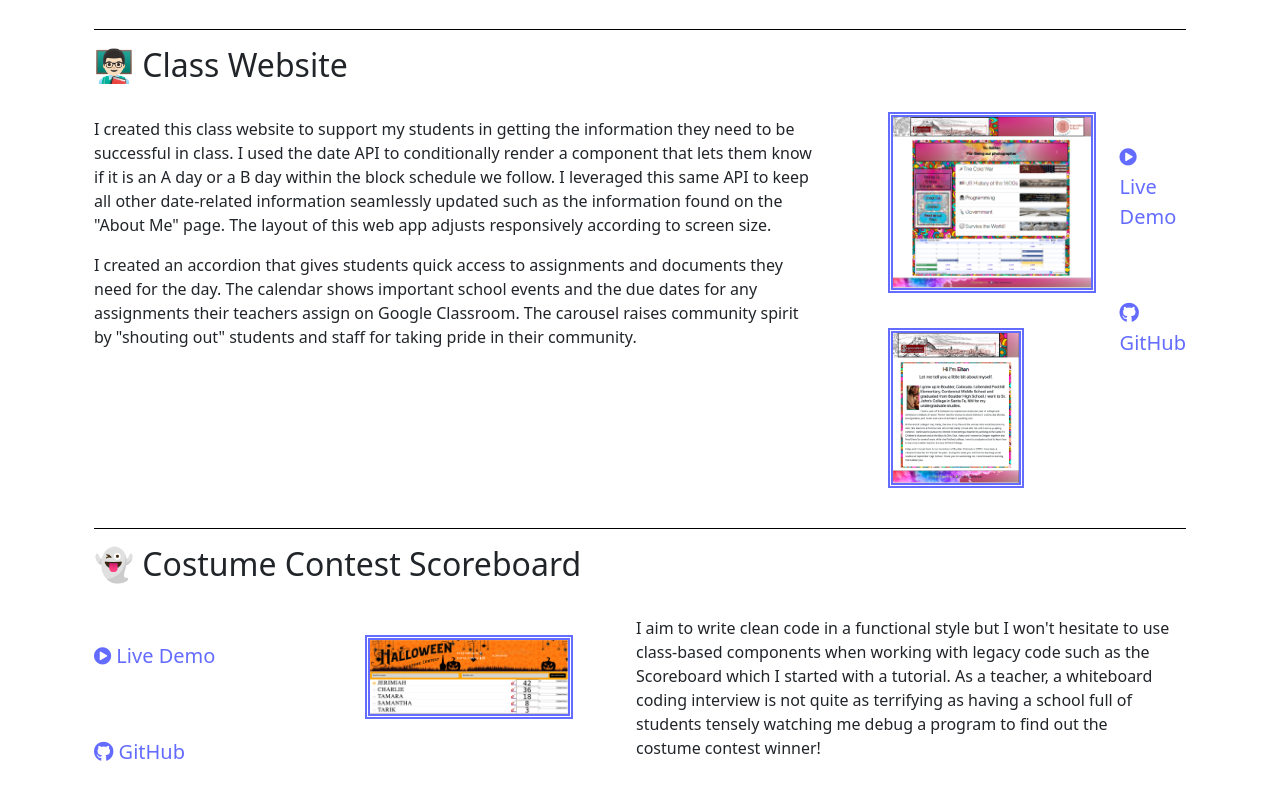
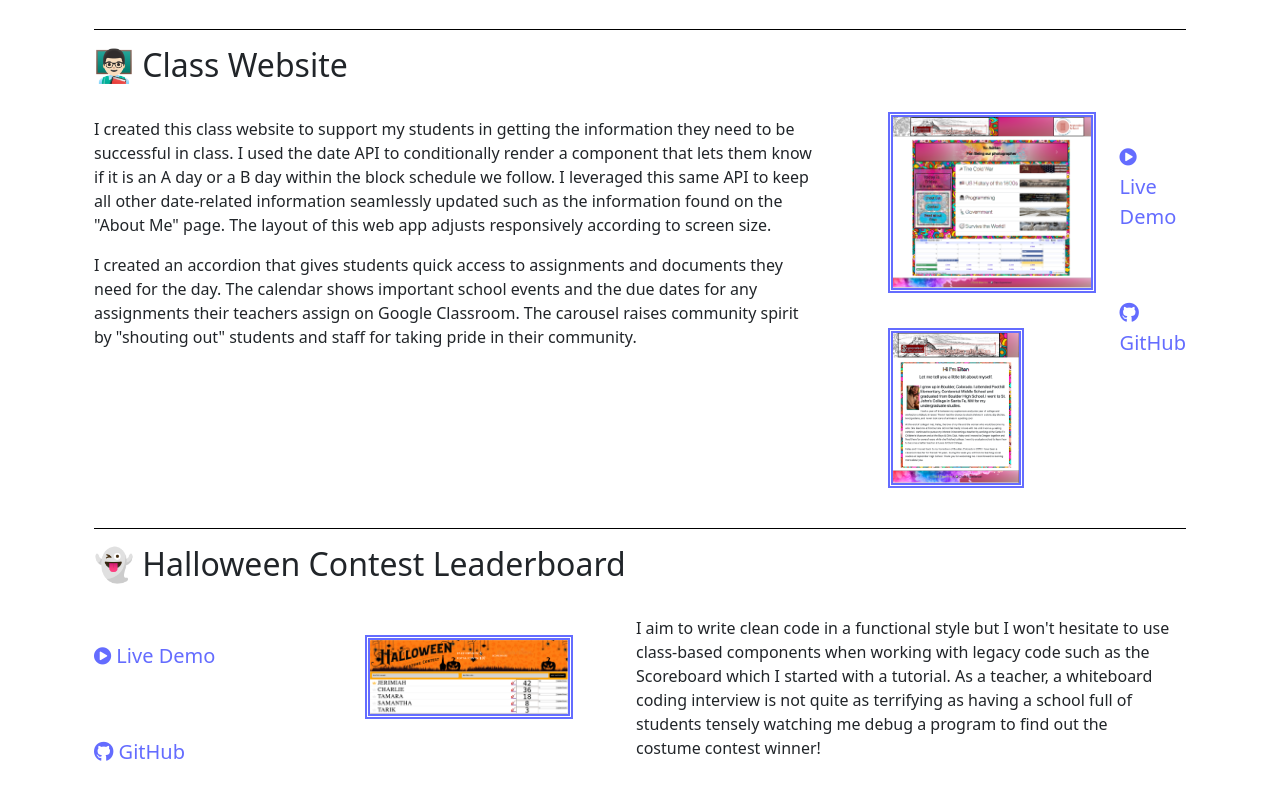
Before and after one commit to eitanfire/Portfolio, a React (Vite) app: page / in a window 1280 px wide. Shown: the part 776-1576 px from the top of the page. Built offline with nearby package versions, Linux system fonts and the light colour scheme.

Commit message:
change name of project to Halloween Contest Leaderboard

```diff
--- a/src/components/Projects.jsx
+++ b/src/components/Projects.jsx
@@ -244,12 +244,12 @@ const Projects = () => {
           </Col>
         </Col>
       </Row>
-      <h2 className="title">👻 Costume Contest Scoreboard</h2>
+      <h2 className="title">👻 Halloween Contest Leaderboard</h2>
       <Row className="mb-3">
         <Col className="col">
           <div className="project-links d-md-none d-lg-block">
             <a
-              href="https://costume-contest-scoreboard.web.app/"
+              href="https://halloween-contest-leaderboard.web.app/"
               target="_blank"
               rel="noreferrer"
             >
@@ -275,7 +275,7 @@ const Projects = () => {
           >
             <div className="project-links-md d-none d-md-block d-lg-none">
               <a
-                href="https://costume-contest-scoreboard.web.app/"
+                href="https://halloween-contest-leaderboard.web.app/"
                 target="_blank"
                 rel="noreferrer"
               >
@@ -295,7 +295,7 @@ const Projects = () => {
             </div>
           </Col>
           <a
-            href="https://github.com/eitanfire/costume-contest-scoreboard"
+            href="https://halloween-contest-leaderboard.web.app/"
             target="_blank"
             rel="noreferrer"
           >
```
Also changed, not shown: 2 other files (tests, documents, lock files or other folders).
